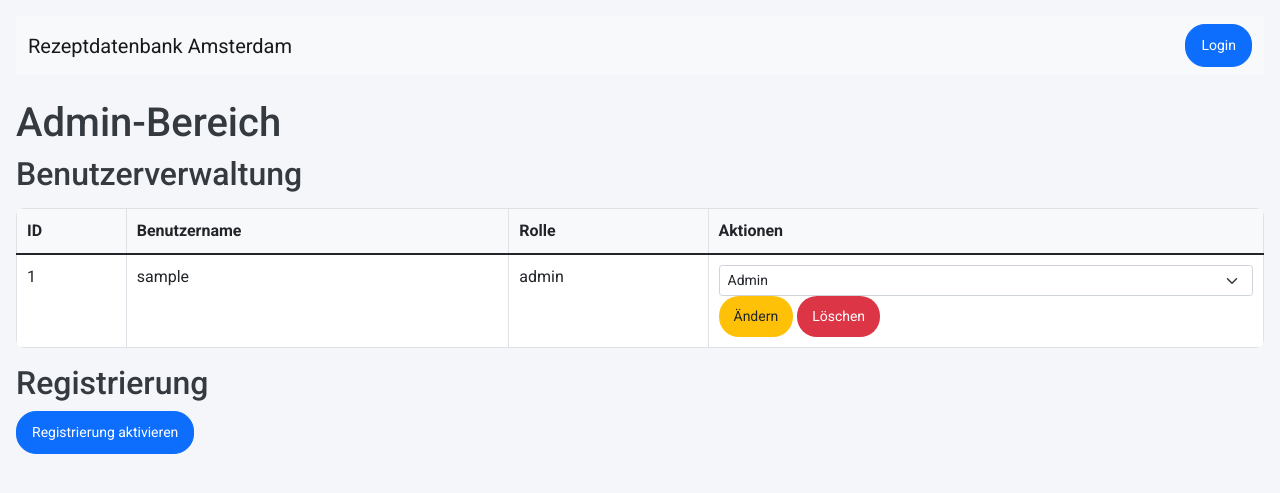
After one commit to BaraMGB/recipe, a Flask app: template app/templates/admin.html in a window 1280 px wide. The commit adds this page. Shown: the top 493 px of the page. Run offline with Flask 3, Linux system fonts and the light colour scheme; the template is opened without the code that fills it: most values are stand-ins (such as "Sample title", 1, 10 or a date in 2020); some libraries are stand-ins or nearby versions.

Commit message:
add admin page

```diff
--- a/app/app.py
+++ b/app/app.py
@@ -58,6 +58,10 @@ def has_permission(permission):
 
 @app.route('/register', methods=['GET', 'POST'])
 def register():
+    if not REGISTRATION_ENABLED:
+        flash("Registrierung ist derzeit deaktiviert.", "warning")
+        return redirect(url_for('index'))
+
     if request.method == 'POST':
         username = request.form.get('username')
         password = request.form.get('password')
@@ -126,6 +130,63 @@ def allowed_file(filename):
 def uploaded_file(filename):
     return send_from_directory(app.config['UPLOAD_FOLDER'], filename)
 
+REGISTRATION_ENABLED = True  # Globale Variable für die Registrierung
+
+@app.route('/admin')
+@login_required
+def admin():
+    if current_user.role != "Admin":
+        return "Nicht erlaubt", 403
+
+    conn = get_db_connection()
+    users = conn.execute('SELECT * FROM users').fetchall()
+    conn.close()
+
+    return render_template('admin.html', users=users, registration_enabled=REGISTRATION_ENABLED)
+
+@app.route('/edit_user_role/<int:user_id>', methods=['POST'])
+@login_required
+def edit_user_role(user_id):
+    if current_user.role != "Admin":
+        return "Nicht erlaubt", 403
+
+    new_role = request.form.get('role')
+
+    conn = get_db_connection()
+    conn.execute('UPDATE users SET role = ? WHERE id = ?', (new_role, user_id))
+    conn.commit()
+    conn.close()
+
+    return redirect(url_for('admin'))
+
+@app.route('/delete_user/<int:user_id>', methods=['POST'])
+@login_required
+def delete_user(user_id):
+    if current_user.role != "Admin":
+        return "Nicht erlaubt", 403
+
+    # Verhindere, dass der Admin sich selbst löscht
+    if current_user.id == user_id:
+        flash("Du kannst dich nicht selbst löschen!", "danger")
+        return redirect(url_for('admin'))
+
+    conn = get_db_connection()
+    conn.execute('DELETE FROM users WHERE id = ?', (user_id,))
+    conn.commit()
+    conn.close()
+
+    return redirect(url_for('admin'))
+
+@app.route('/toggle_registration', methods=['POST'])
+@login_required
+def toggle_registration():
+    if current_user.role != "Admin":
+        return "Nicht erlaubt", 403
+
+    global REGISTRATION_ENABLED
+    REGISTRATION_ENABLED = not REGISTRATION_ENABLED
+
+    return redirect(url_for('admin'))
 
 @app.route('/')
 @login_required
--- /dev/null
+++ b/app/templates/admin.html
@@ -0,0 +1,55 @@
+{% extends "layout.html" %}
+{% block content %}
+<h1>Admin-Bereich</h1>
+
+<h2>Benutzerverwaltung</h2>
+
+<table class="table">
+    <thead>
+        <tr>
+            <th>ID</th>
+            <th>Benutzername</th>
+            <th>Rolle</th>
+            <th>Aktionen</th>
+        </tr>
+    </thead>
+    <tbody>
+        {% for user in users %}
+        <tr>
+            <td>{{ user.id }}</td>
+            <td>{{ user.username }}</td>
+            <td>{{ user.role }}</td>
+            <td>
+                <form action="{{ url_for('edit_user_role', user_id=user.id) }}" method="post" class="d-inline">
+                    <select name="role" class="form-select form-select-sm">
+                        <option value="Admin" {% if user.role == 'Admin' %}selected{% endif %}>Admin</option>
+                        <option value="Editor" {% if user.role == 'Editor' %}selected{% endif %}>Editor</option>
+                        <option value="Viewer" {% if user.role == 'Viewer' %}selected{% endif %}>Viewer</option>
+                        <option value="Service" {% if user.role == 'Service' %}selected{% endif %}>Service</option>
+                    </select>
+                    <button type="submit" class="btn btn-warning btn-sm">Ändern</button>
+                </form>
+                {% if current_user.id != user.id %}
+                <form action="{{ url_for('delete_user', user_id=user.id) }}" method="post" class="d-inline">
+                    <button type="submit" class="btn btn-danger btn-sm" onclick="return confirm('Benutzer wirklich löschen?');">Löschen</button>
+                </form>
+                {% endif %}
+            </td>
+        </tr>
+        {% endfor %}
+    </tbody>
+</table>
+
+<h2>Registrierung</h2>
+
+<form action="{{ url_for('toggle_registration') }}" method="post">
+    <button type="submit" class="btn btn-primary">
+        {% if registration_enabled %}
+            Registrierung deaktivieren
+        {% else %}
+            Registrierung aktivieren
+        {% endif %}
+    </button>
+</form>
+
+{% endblock %}
--- a/app/templates/layout.html
+++ b/app/templates/layout.html
@@ -24,6 +24,9 @@
             </div>
             <div class="d-flex align-items-center">
                 {% if current_user.is_authenticated %}
+                    {% if current_user.role == "Admin" %}
+                        <a href="{{ url_for('admin') }}" class="btn btn-warning btn-sm me-2">Admin</a>
+                    {% endif %}
                     <span class="me-3">Angemeldet als: <strong>{{ current_user.username }}</strong></span>
                     <form action="{{ url_for('logout') }}" method="post" class="d-inline">
                         <button type="submit" class="btn btn-outline-danger btn-sm">Logout</button>
```
